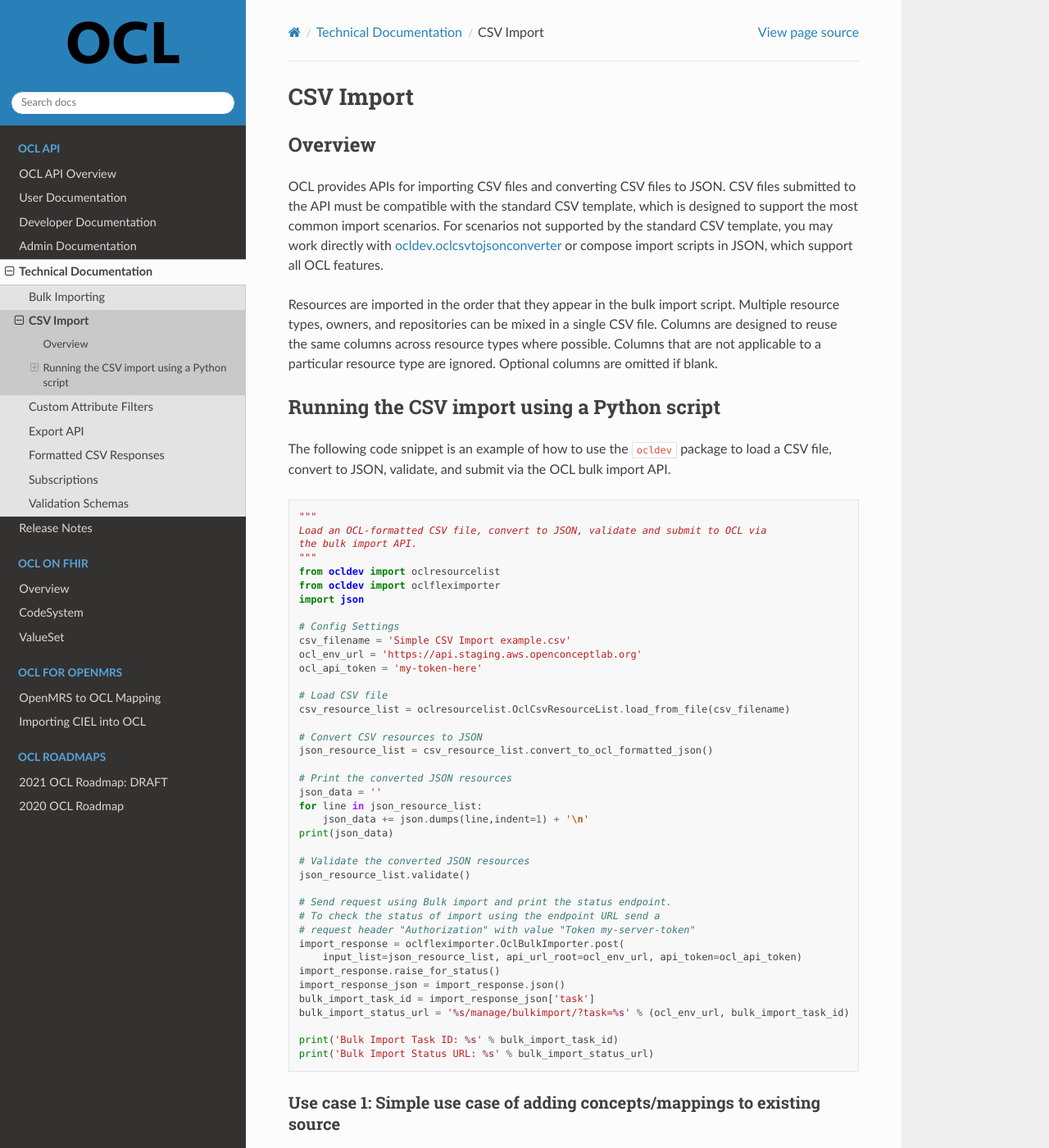
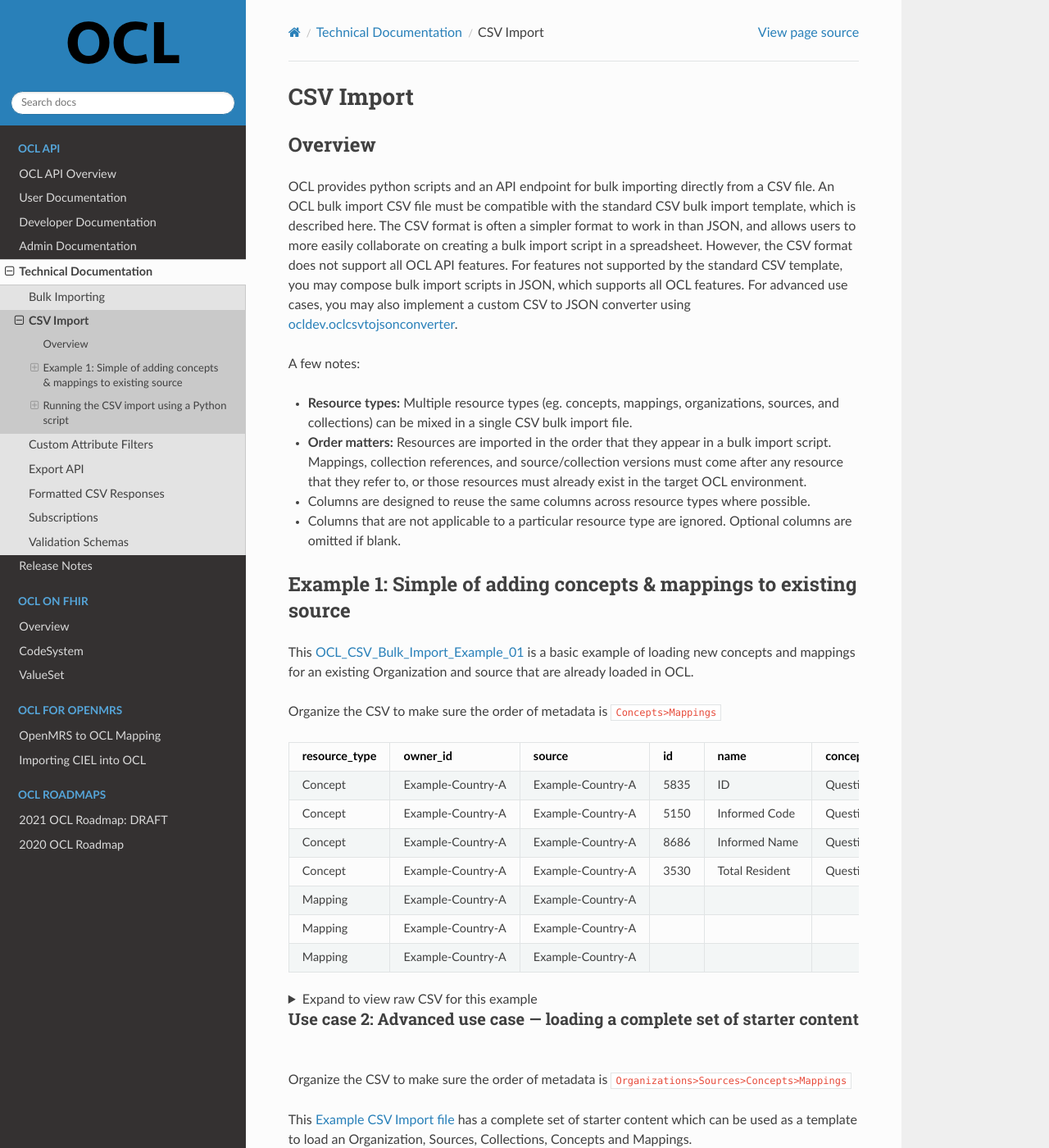
Before and after one commit to OpenConceptLab/ocl-docs, a Sphinx documentation site: the page built from docs/source/oclapi/technical/csvimport.md, in a window 1280 px wide and 1400 px high. Shown: the whole window at 82% size. Built offline with Sphinx 7.4.7 and the Read the Docs theme 2.0.0, drawn with Linux system fonts in a browser that asks for light colours; some of the changed text lies outside the part shown.

Commit message:
Update csvimport.md

````diff
--- a/docs/source/oclapi/technical/csvimport.md
+++ b/docs/source/oclapi/technical/csvimport.md
@@ -2,9 +2,51 @@
 
 ## Overview
 
-OCL provides APIs for importing CSV files and converting CSV files to JSON. CSV files submitted to the API must be compatible with the standard CSV template, which is designed to support the most common import scenarios. For scenarios not supported by the standard CSV template, you may work directly with [ocldev.oclcsvtojsonconverter](https://github.com/OpenConceptLab/ocldev/blob/master/ocldev/oclcsvtojsonconverter.py#L20) or compose import scripts in JSON, which support all OCL features.
+OCL provides python scripts and an API endpoint for bulk importing directly from a CSV file. An OCL bulk import CSV file must be compatible with the standard CSV bulk import template, which is described here. The CSV format is often a simpler format to work in than JSON, and allows users to more easily collaborate on creating a bulk import script in a spreadsheet. However, the CSV format does not support all OCL API features. For features not supported by the standard CSV template, you may compose bulk import scripts in JSON, which supports all OCL features. For advanced use cases, you may also implement a custom CSV to JSON converter using [ocldev.oclcsvtojsonconverter](https://github.com/OpenConceptLab/ocldev/blob/master/ocldev/oclcsvtojsonconverter.py#L20).
 
-Resources are imported in the order that they appear in the bulk import script. Multiple resource types, owners, and repositories can be mixed in a single CSV file. Columns are designed to reuse the same columns across resource types where possible. Columns that are not applicable to a particular resource type are ignored. Optional columns are omitted if blank.
+A few notes:
+* **Resource types:** Multiple resource types (eg. concepts, mappings, organizations, sources, and collections) can be mixed in a single CSV bulk import file.
+* **Order matters:** Resources are imported in the order that they appear in a bulk import script. Mappings, collection references, and source/collection versions must come after any resource that they refer to, or those resources must already exist in the target OCL environment.
+* Columns are designed to reuse the same columns across resource types where possible.
+* Columns that are not applicable to a particular resource type are ignored. Optional columns are omitted if blank.
+
+## Example 1: Simple of adding concepts & mappings to existing source
+
+This [OCL_CSV_Bulk_Import_Example_01](https://docs.google.com/spreadsheets/d/1Ih1LXEVyu3PDb262zVpQlyCPIrwu-H02Oay2eKwrIXE/edit?usp=sharing) is a basic example of loading new concepts and mappings for an existing Organization and source that are already loaded in OCL.
+
+Organize the CSV to make sure the order of metadata is `Concepts>Mappings`
+
+| resource_type | owner_id | source | id | name | concept_class | datatype | description | attr:test | map_source[dsme1] | map_to_concept_owner_id[dsme1] | map_to_concept_source[dsme1] | map_to_concept_id[dsme1] | extmap_to_concept_owner_id[loinc1] | extmap_to_concept_source[loinc1] | extmap_to_concept_id[loinc1] | extmap_to_concept_name[loinc1] | map_target | map_type | map_from_concept_url | map_from_concept_owner_id | map_from_concept_source | map_from_concept_id | map_to_concept_owner_id | map_to_concept_source | map_to_concept_id | map_to_concept_name |
+| ---- | ---- | ---- | ---- | ---- | ---- | ---- | ---- | ---- | ---- | ---- | ---- | ---- | ---- | ---- | ---- | ---- | ---- | ---- | ---- | ---- | ---- | ---- | ---- | ---- | ---- | ---- |
+| Concept | Example-Country-A | Example-Country-A | 5835 | ID | Question | Text | ID | TRUE |  |  |  |  | Regenstrief | LOINC | 103948 | ID |  |  |  |  |  |  |  |  |  |  |
+| Concept | Example-Country-A | Example-Country-A | 5150 | Informed Code | Question | Text | Informed Code | FALSE | Mapping-Example-Country-A-to-CDD | DSME-CDD | CDD | CC01 |  |  |  |  |  |  |  |  |  |  |  |  |  |  |
+| Concept | Example-Country-A | Example-Country-A | 8686 | Informed Name | Question | Text | Informed Name | TRUE | Mapping-Example-Country-A-to-CDD | DSME-CDD | CDD | CC02 |  |  |  |  |  |  |  |  |  |  |  |  |  |  |
+| Concept | Example-Country-A | Example-Country-A | 3530 | Total Resident | Question | Numeric | Total Resident | FALSE |  |  |  |  |  |  |  |  |  |  |  |  |  |  |  |  |  |  |
+| Mapping | Example-Country-A | Example-Country-A |  |  |  |  |  | hey |  |  |  |  |  |  |  |  |  | kind of thinking about | /orgs/PaperPie/sources/StinkYfeet/concepts/L-big-toe/ | spspdp |  | ji | idjeifkdkdididfjdkdkf | idj | idj | here's a to concept name |
+| Mapping | Example-Country-A | Example-Country-A |  |  |  |  |  |  |  |  |  |  |  |  |  |  |  |  |  | PurplePie | SmellySocks | LeftFoot |  |  | 9jd9 | 9dj9-name |
+| Mapping | Example-Country-A | Example-Country-A |  |  |  |  |  |  |  |  |  |  |  |  |  |  | External |  |  | testowner | testsource | testcid | test-to-concept-owner | test-to-concept-sourc | test-to-concept-id | test-to-concept-name |
+
+<details>
+    <summary>Expand to view raw CSV for this example</summary>
+
+```csv
+resource_type,owner_id,source,id,name,concept_class,datatype,description,attr:test,map_source[dsme1],map_to_concept_owner_id[dsme1],map_to_concept_source[dsme1],map_to_concept_id[dsme1],extmap_to_concept_owner_id[loinc1],extmap_to_concept_source[loinc1],extmap_to_concept_id[loinc1],extmap_to_concept_name[loinc1],map_target,map_type,map_from_concept_url,map_from_concept_owner_id,map_from_concept_source,map_from_concept_id,map_to_concept_owner_id,map_to_concept_source,map_to_concept_id,map_to_concept_name
+Concept,Example-Country-A,Example-Country-A,5835,ID,Question,Text,ID,TRUE,,,,,Regenstrief,LOINC,103948,ID,,,,,,,,,,
+Concept,Example-Country-A,Example-Country-A,5150,Informed Code,Question,Text,Informed Code,FALSE,Mapping-Example-Country-A-to-CDD,DSME-CDD,CDD,CC01,,,,,,,,,,,,,,
+Concept,Example-Country-A,Example-Country-A,8686,Informed Name,Question,Text,Informed Name,TRUE,Mapping-Example-Country-A-to-CDD,DSME-CDD,CDD,CC02,,,,,,,,,,,,,,
+Concept,Example-Country-A,Example-Country-A,3530,Total Resident,Question,Numeric,Total Resident,FALSE,,,,,,,,,,,,,,,,,,
+Mapping,Example-Country-A,Example-Country-A,,,,,,hey,,,,,,,,,,kind of thinking about,/orgs/PaperPie/sources/StinkYfeet/concepts/L-big-toe/,spspdp,,ji,idjeifkdkdididfjdkdkf,idj,idj,here's a to concept name
+Mapping,Example-Country-A,Example-Country-A,,,,,,,,,,,,,,,,,,PurplePie,SmellySocks,LeftFoot,,,9jd9,9dj9-name
+Mapping,Example-Country-A,Example-Country-A,,,,,,,,,,,,,,,External,,,testowner,testsource,testcid,test-to-concept-owner,test-to-concept-sourc,test-to-concept-id,test-to-concept-name
+```
+</details>
+
+### Use case 2: Advanced use case — loading a complete set of starter content
+
+Organize the CSV to make sure the order of metadata is `Organizations>Sources>Concepts>Mappings`
+
+This [Example CSV Import file](https://docs.google.com/spreadsheets/d/1pM3XlcFw5f3UJggPjIm43RkKpdsnBGhoOclTlWSI5Y8/edit?usp=sharing) has a complete set of starter content which can be used as a template to load an Organization, Sources, Collections, Concepts and Mappings.
+
 
 ## Running the CSV import using a Python script
 
````
Also changed, not shown: other parts of docs/source/oclapi/technical/csvimport.md (+0 -13 lines).
